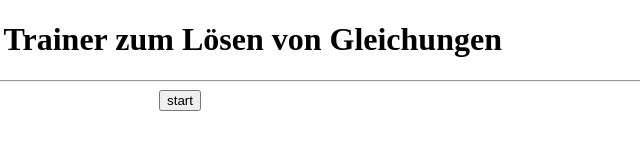
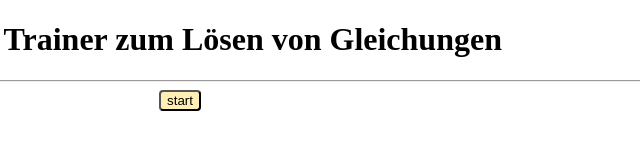
Before and after one commit to rwaindok/bll, a plain HTML site: page index.html in a window 1280 px wide. Shown: the full height of the page, 460-1100 px from the left. Drawn offline with Linux system fonts and the light colour scheme.

Commit message:
button style

```diff
--- a/style.css
+++ b/style.css
@@ -13,3 +13,8 @@ td {
   text-overflow: ellipsis; /* Fügt ... bei abgeschnittenem Text ein (optional) */
   white-space: nowrap; /* Verhindert automatischen Zeilenumbruch (optional) */
 }
+
+button {
+  background-color: rgba(254, 239, 171, 0.881);
+  border-radius: 4px;
+}
```
